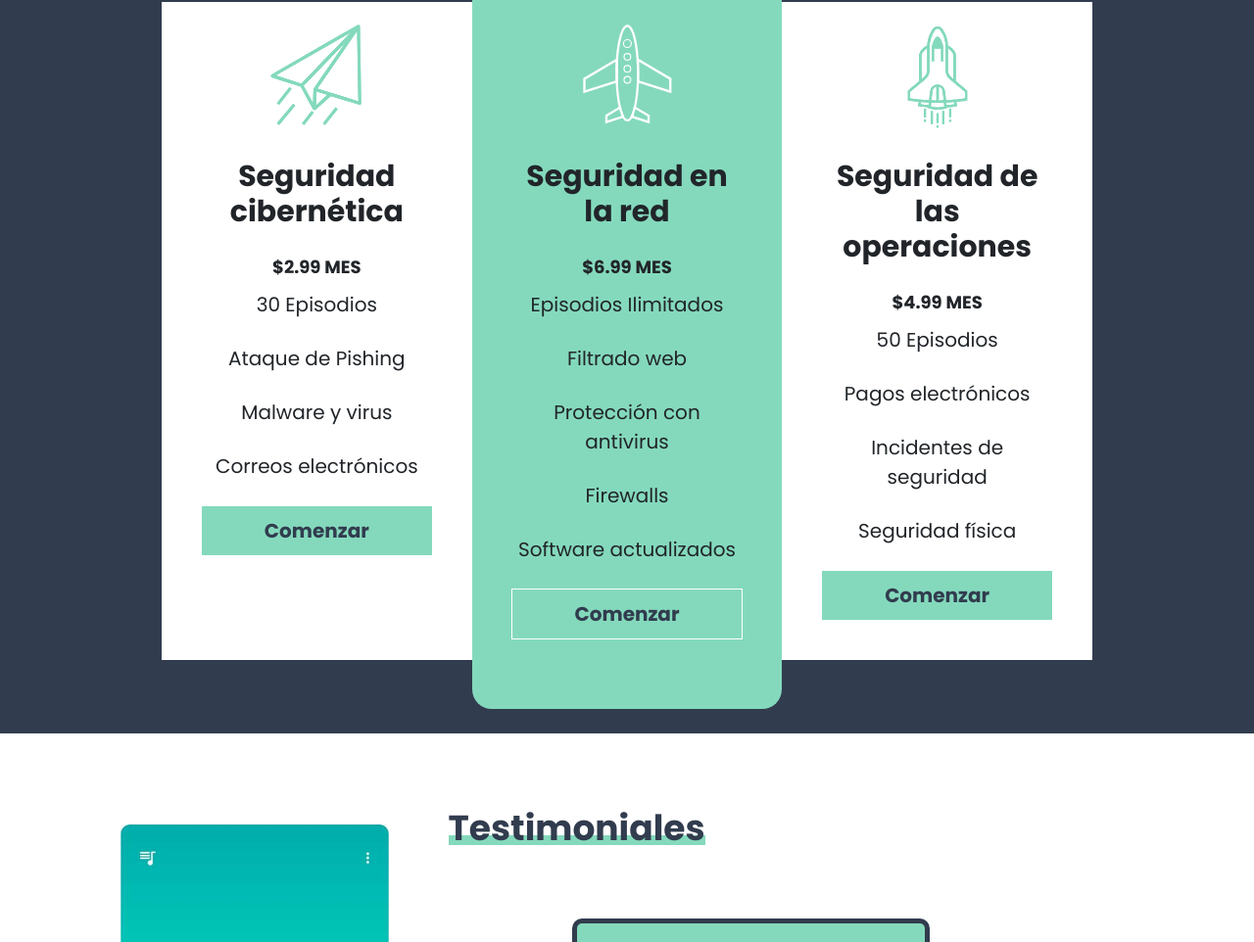
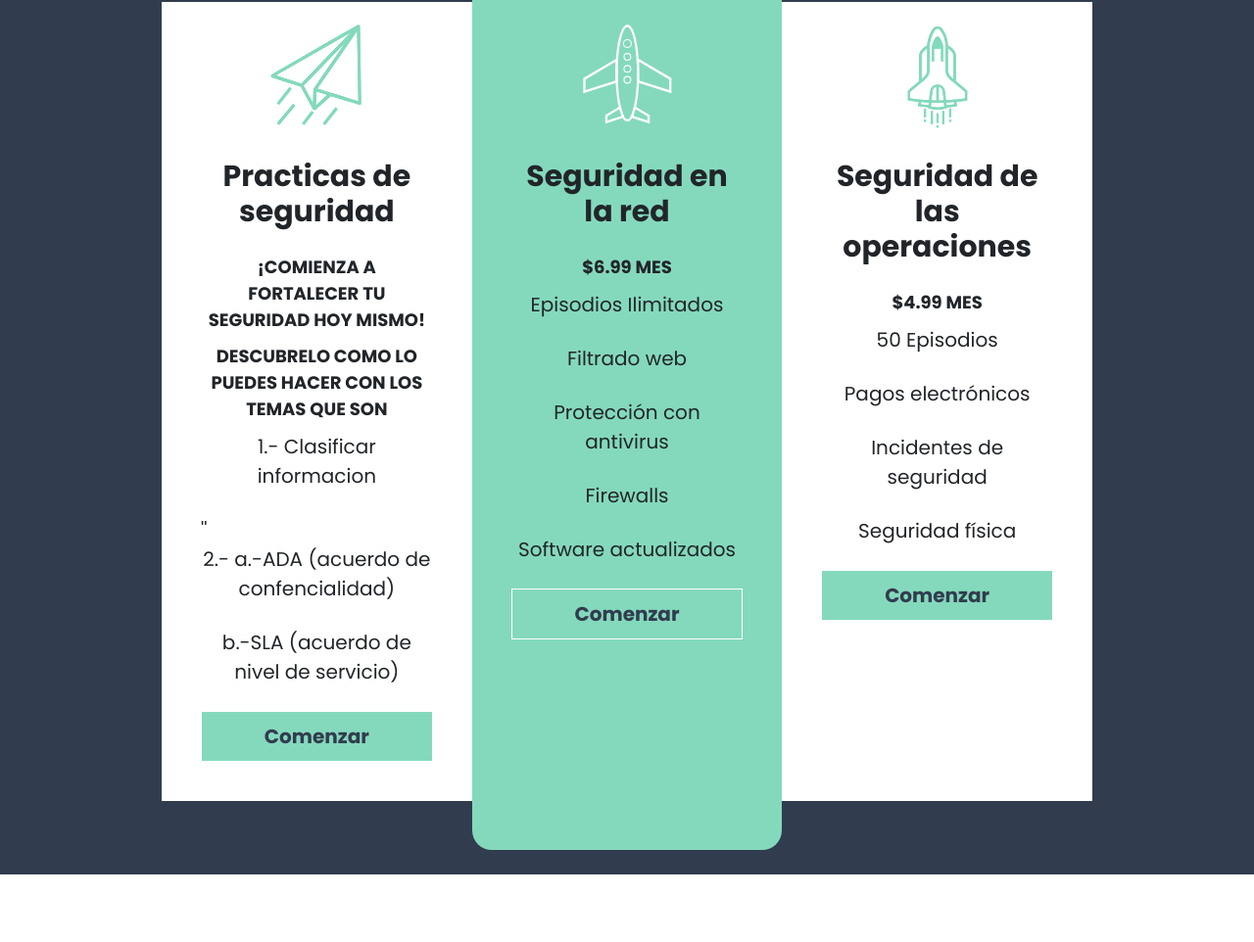
Before and after one commit to Royer0528/Audi_Act3, a website: page index.html in a window 1280 px wide. Shown: the part 3413-4375 px from the top of the page at 98% size. Drawn offline with Linux system fonts and the light colour scheme.

Commit message:
Cambios en el index, Agregue Practicas_seguridad tambien el scss y el css

```diff
--- /dev/null
+++ b/Practica_seguridad.html
@@ -0,0 +1,26 @@
+<!DOCTYPE html>
+<html lang="es">
+<head>
+    <meta charset="UTF-8">
+    <title>Página de Información</title>
+    <link rel="stylesheet" href="Practicas.css">
+    <link rel="stylesheet" href="Practicas.scss">
+    <!-- Aquí puedes agregar enlaces a hojas de estilo CSS, scripts, etc. si es necesario -->
+</head>
+<body>
+    <h1>Información sobre prácticas de seguridad</h1>
+
+    <p>Aquí puedes colocar información detallada sobre las prácticas de seguridad.</p>
+
+    <!-- Aquí puedes insertar tu video, por ejemplo, usando la etiqueta <video> -->
+    <video width="450" height="360" controls>
+        <source src="tu_video.mp4" type="video/mp4">
+        Tu navegador no admite el elemento de video.
+    </video>
+
+    <!-- Puedes agregar más contenido si es necesario -->
+
+    <!-- Opcionalmente, puedes agregar un enlace para volver a la página anterior -->
+    <a href="#" onclick="history.back();">Volver</a>
+</body>
+</html>
--- a/index.html
+++ b/index.html
@@ -63,16 +63,17 @@
                 <div class="col-md-10">
                     <div class="row nuestros-planes">
                         <div class="col-md-4 bg-white order-2 plan inicio">
-                            <h3 class="text-center">Seguridad cibernética</h3>
-                            <p class="text-center precio">$2.99 Mes</p>
+                            <h3 class="text-center">Practicas de seguridad</h3>
+                            <p class="text-center precio">¡Comienza a fortalecer tu seguridad hoy mismo!</p>
+                            <p class="text-center precio">Descubrelo como lo puedes hacer con los temas que son</p>
 
                             <ul class="list-unstyled">
-                                <li class="text-center mb-2">30 Episodios</li>
-                                <li class="text-center mb-2">Ataque de Pishing</li>
-                                <li class="text-center mb-2">Malware y virus</li>
-                                <li class="text-center mb-2">Correos electrónicos</li>
+                                <li class="text-center mb-2">1.- Clasificar informacion</li>''
+                                <li class="text-center mb-2">2.- a.-ADA (acuerdo de confencialidad)</li>
+                                <li class="text-center mb-2">    b.-SLA (acuerdo de nivel de servicio)</li>
                             </ul>
-                            <a href="#" class="boton-plan">Comenzar</a>
+                            <a href="Practica_seguridad.html" class="boton-plan" id="boton-comenzar">Comenzar</a>
+
                         </div>
                         <div class="col-md-4 bg-primary order-1 order-md-2 plan negocio">
                             <h3 class="text-center">Seguridad en la red</h3>
--- /dev/null
+++ b/src/scss/Practicas.scss
@@ -0,0 +1,39 @@
+$body-color: #fff;
+$body-bg-color: #212529;
+$text-color: #6c757d;
+$accent-color: #6aae96;
+
+body {
+    color: $body-color;
+    background-color: $body-bg-color;
+    font-family: Arial, sans-serif;
+    margin: 0;
+    padding: 20px;
+
+    h1 {
+        color: $text-color;
+    }
+
+    p {
+        color: $accent-color;
+        font-size: 18px;
+        line-height: 1.6;
+    }
+
+    a {
+        color: $accent-color;
+        text-decoration: none;
+        display: block;
+        margin-top: 20px;
+        width: 100px;
+        padding: 10px;
+        border: 1px solid $accent-color;
+        border-radius: 5px;
+        text-align: center;
+
+        &:hover {
+            background-color: $accent-color;
+            color: $body-color;
+        }
+    }
+}
```
Also changed, not shown: build/css/Practicas.css (added).
